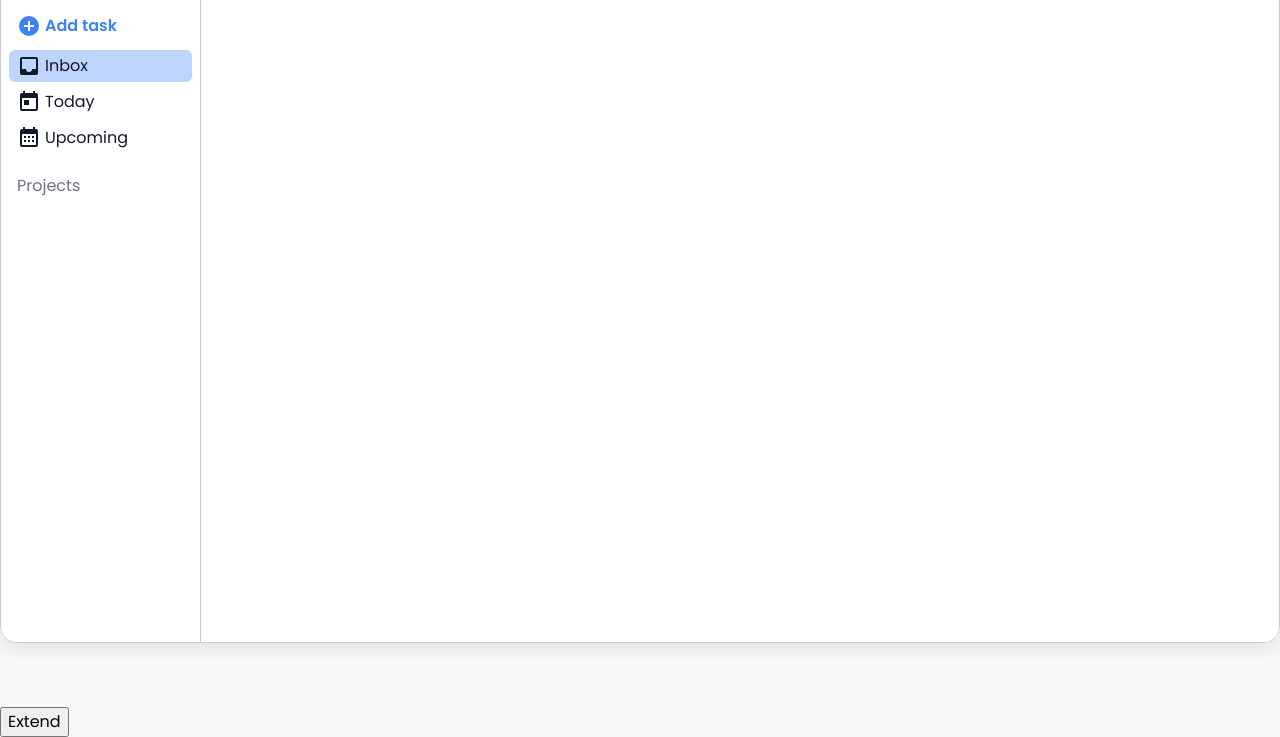
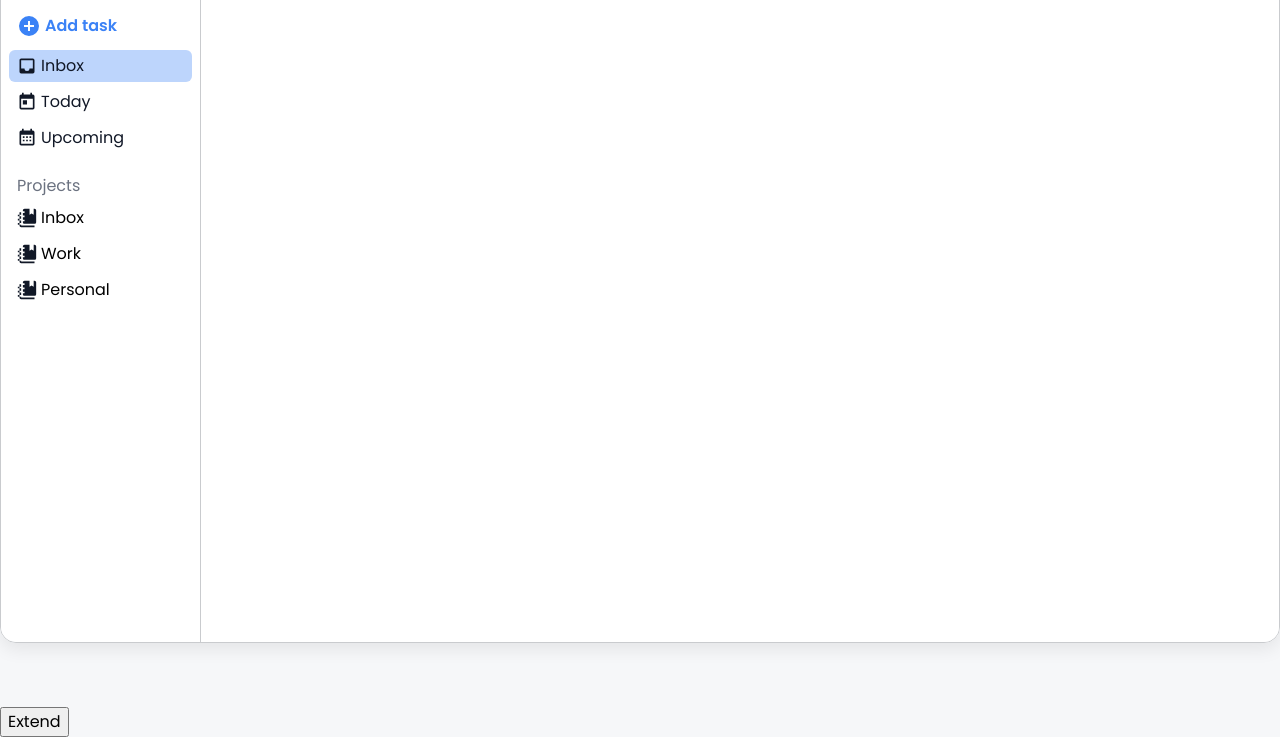
Before and after one commit to Zenkuro01/Todo-List, a website built with webpack: page src/template.html in a window 1280 px wide. Shown: the part 141-878 px from the top of the page. Built offline with nearby package versions, Linux system fonts and the light colour scheme.

Commit message:
create renderSidebar function

```diff
--- a/src/index.js
+++ b/src/index.js
@@ -2,6 +2,7 @@ import "./styles.css";
 import * as projectManager from "./logic/projectManager.js";
 import * as todoManager from "./logic/todoManager.js";
 import { appState } from "./state/AppState.js";
+import { renderSidebar } from "./ui/renderSidebar.js";
 
 function initApp() {
   if (appState.projects.length === 0) projectManager.createProject("Inbox");
@@ -9,15 +10,16 @@ function initApp() {
 
 initApp();
 
+// testing:
+console.log("Init app state", appState);
+
 import { mockProjects } from "./mockData.js";
-
-// testing:
-console.log(appState);
-
 appState.projects = mockProjects;
 appState.currentProjectId = mockProjects[0].id;
 
-console.log(appState);
+console.log("Add mock projects", appState);
+
+renderSidebar();
 
 // console.log("Create project...");
 // projectManager.createProject("Inbox1");
--- a/src/logic/projectManager.js
+++ b/src/logic/projectManager.js
@@ -64,6 +64,10 @@ function getCurrentProject() {
   return getProjectById(appState.currentProjectId);
 }
 
+function getAllProjects() {
+  return appState.projects;
+}
+
 export {
   createProject,
   getProjectById,
@@ -71,4 +75,5 @@ export {
   deleteProjectById,
   setCurrentProjectById,
   getCurrentProject,
+  getAllProjects,
 };
--- a/src/styles.css
+++ b/src/styles.css
@@ -260,13 +260,16 @@ body {
 }
 
 .icon {
-  width: 1.5rem;
-  height: 1.5rem;
+  width: 1.25rem;
+  height: 1.25rem;
 
   fill: var(--color-text-primary);
 }
 
 .sidebar-btn {
+  background-color: transparent;
+  border: none;
+
   display: flex;
   gap: var(--space-1);
   align-items: center;
@@ -344,6 +347,11 @@ body {
 
 .add-task-btn {
   margin-bottom: var(--space-2);
+}
+
+.add-task-btn .icon {
+  width: 1.5rem;
+  height: 1.5rem;
 }
 
 /* ============================= */
--- a/src/template.html
+++ b/src/template.html
@@ -82,7 +82,7 @@
         <div class="projects">
           <div class="projects-title">Projects</div>
 
-          <ul class="sidebar-list"></ul>
+          <ul class="sidebar-list projects-list"></ul>
         </div>
       </div>
 
--- /dev/null
+++ b/src/ui/renderSidebar.js
@@ -0,0 +1,47 @@
+import * as projectManager from "../logic/projectManager.js";
+
+export const renderSidebar = () => {
+  const projectSvgMarkup = `
+    <svg
+      class="icon"
+      xmlns="http://www.w3.org/2000/svg"
+      viewBox="0 0 24 24"
+    >
+      <title>notebook-multiple</title>
+      <path d="M9.05,9H7.06V6H9.05V4.03H7.06V3.03C7.06,1.92 7.95,1.04 9.05,1.04H15.03V8L17.5,6.5L20,8V1.04H21C22.05,1.04 23,2 23,3.03V17C23,18.03 22.05,19 21,19H9.05C8,19 7.06,18.05 7.06,17V16H9.05V14H7.06V11H9.05V9M1,18H3V15H1V13H3V10H1V8H3V5H5V8H3V10H5V13H3V15H5V18H3V20H5V21H21V23H5A2,2 0 0,1 3,21V20H1V18Z"/>
+    </svg>
+  `;
+
+  // DOM
+  const projectsList = document.querySelector(".projects-list");
+
+  // read state
+  const projects = projectManager.getAllProjects();
+
+  // clear container
+  while (projectsList.firstElementChild) {
+    projectsList.removeChild(projectsList.firstElementChild);
+  }
+
+  // create DOM elements
+  for (const project of projects) {
+    const sidebarList = document.createElement("li");
+    sidebarList.classList.add("sidebar-li");
+
+    const sidebarAnchor = document.createElement("button");
+    sidebarAnchor.classList.add("sidebar-btn");
+
+    // project icon svg injection
+    sidebarAnchor.innerHTML = projectSvgMarkup;
+
+    // project title
+    const projectTitle = document.createElement("span");
+    projectTitle.classList.add("sidebar-project-title");
+    projectTitle.textContent = project.name;
+
+    // append to container
+    sidebarAnchor.append(projectTitle);
+    sidebarList.append(sidebarAnchor);
+    projectsList.append(sidebarList);
+  }
+};
```
Also changed, not shown: src/state/AppState.js (line endings or trailing spaces), src/ui/renderDetailsPanel.js (added), src/ui/renderTasks.js (added).
